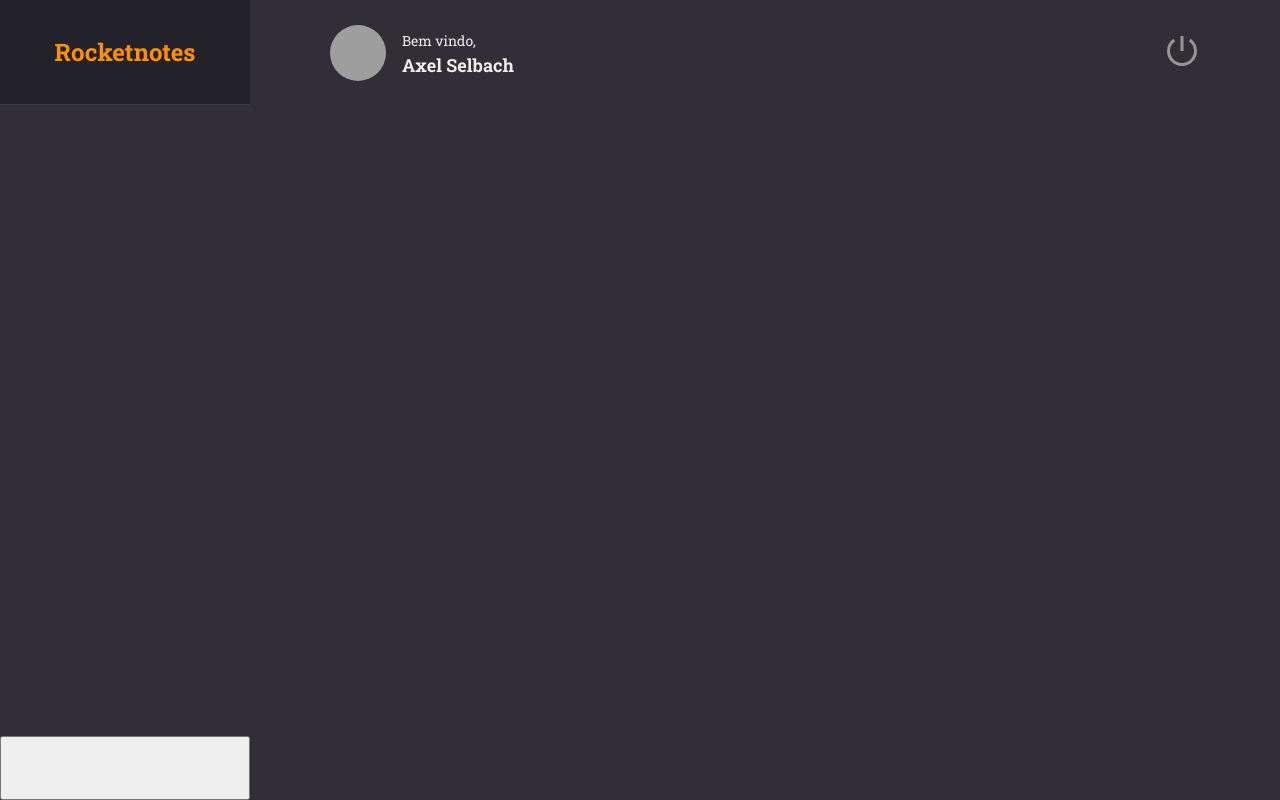
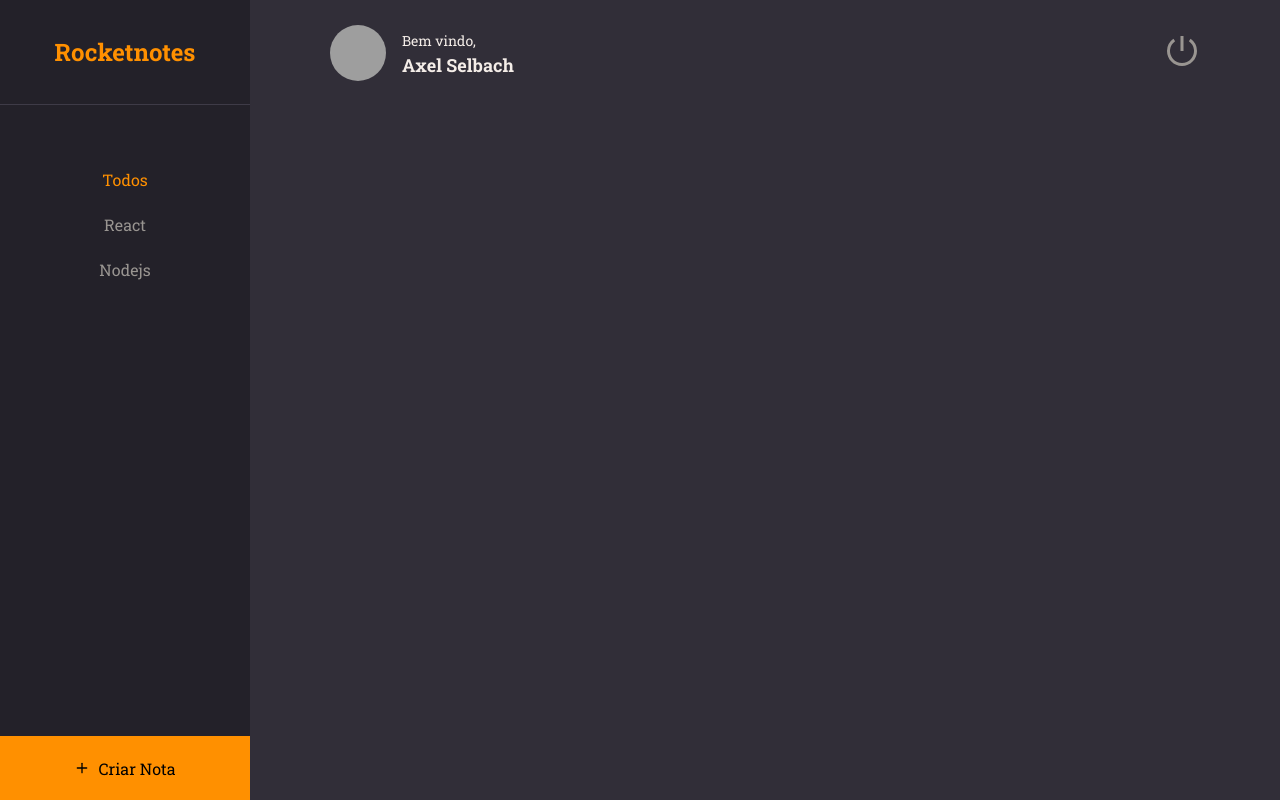
Before and after one commit to AxelSelbach/stage_8_rocketnotes_frontend, a React (Vite) app: page / in a window 1280 px wide. Built offline with nearby package versions, Linux system fonts and the light colour scheme; grey boxes are pictures that could not be loaded.

Commit message:
isactive error adjusted

```diff
--- a/src/components/ButtonText/index.jsx
+++ b/src/components/ButtonText/index.jsx
@@ -1,9 +1,10 @@
 import { Container } from "./styles";
 
-export function ButtonText({ title, ...rest }) {
+export function ButtonText({ title, isActive = false, ...rest }) {
   return (
     <Container
     type="button"
+    $isactive={isActive}
      {...rest}
     >
       {title}
--- a/src/components/ButtonText/styles.js
+++ b/src/components/ButtonText/styles.js
@@ -2,7 +2,7 @@
 
 export const Container = styled.button`
   background: none;
-  color: ${({ theme }) => theme.COLORS.ORANGE};
+  color: ${({ theme, $isactive }) => $isactive ? theme.COLORS.ORANGE : theme.COLORS.GRAY_100};
 
   border: none;
   font-size: 16px;
--- a/src/pages/Home/index.jsx
+++ b/src/pages/Home/index.jsx
@@ -1,5 +1,8 @@
+import { FiPlus } from 'react-icons/fi'
 import { Container, Brand, Menu, Search, Content, NewNote } from './styles'
+
 import { Header } from '../../components/Header';
+import { ButtonText } from '../../components/ButtonText';
 
 export function Home() {
   return (
@@ -11,7 +14,9 @@
       <Header />
 
       <Menu>
-
+        <li><ButtonText title="Todos" $isactive /></li>
+        <li><ButtonText title="React" /></li>
+        <li><ButtonText title="Nodejs" /></li>
       </Menu>
 
       <Search>
@@ -23,7 +28,8 @@
       </Content>
 
       <NewNote>
-
+        <FiPlus />
+        Criar Nota
       </NewNote>
 
     </Container>
--- a/src/pages/Home/styles.js
+++ b/src/pages/Home/styles.js
@@ -23,6 +23,7 @@
 
   border-bottom: 1px solid ${({ theme }) => theme.COLORS.BACKGROUND_700};
   background-color: ${({ theme }) => theme.COLORS.BACKGROUND_900};
+
   > h1 {
     font-size: 24px;
     color: ${({ theme }) => theme.COLORS.ORANGE};
@@ -31,6 +32,14 @@
 
 export const Menu = styled.ul`
   grid-area: menu;
+  background-color: ${({ theme }) => theme.COLORS.BACKGROUND_900};
+
+  padding-top: 64px;
+  text-align: center;
+
+  > li {
+    margin-bottom: 24px;
+  }
 
 `
 
@@ -47,4 +56,14 @@
 export const NewNote = styled.button`
   grid-area: newnote;
 
+  background-color: ${({ theme }) => theme.COLORS.ORANGE};
+  border: none;
+
+  display: flex;
+  align-items: center;
+  justify-content: center;
+
+  > svg {
+    margin-right: 8px;
+  }
 `
```
